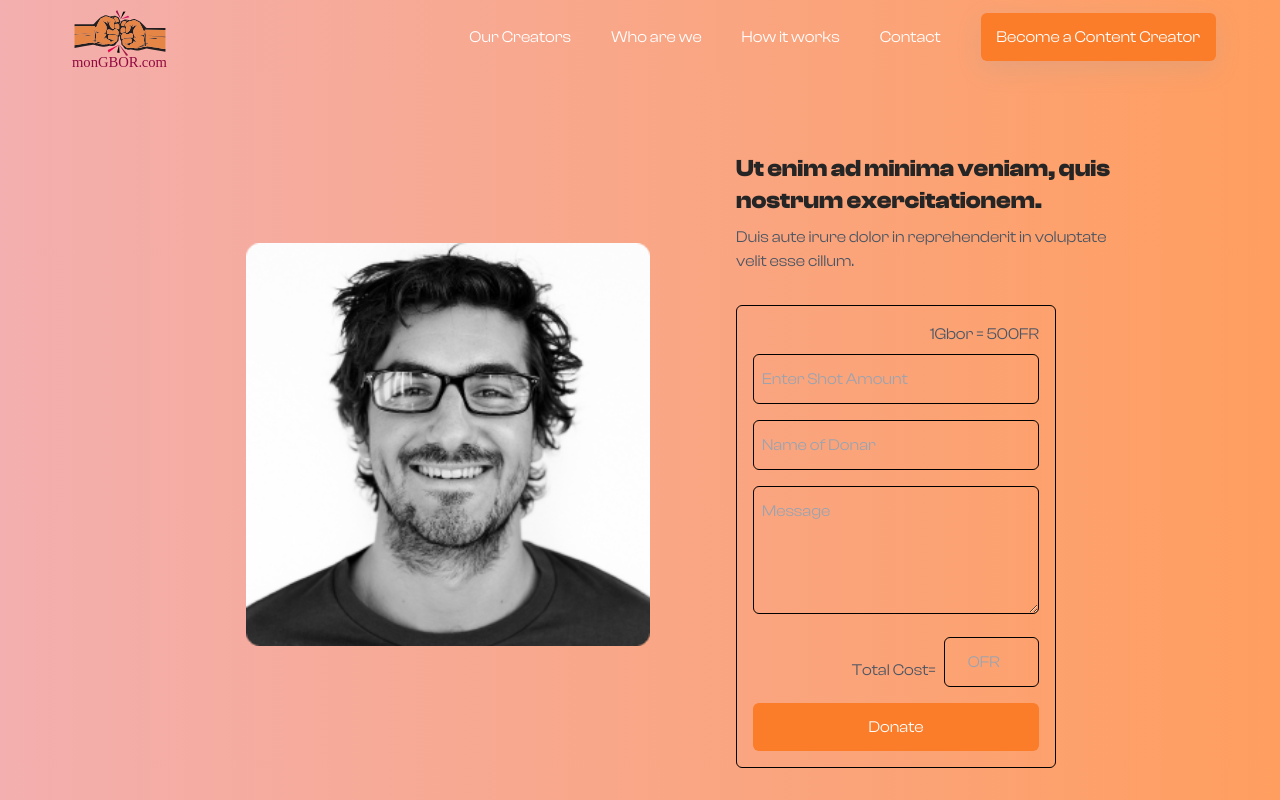
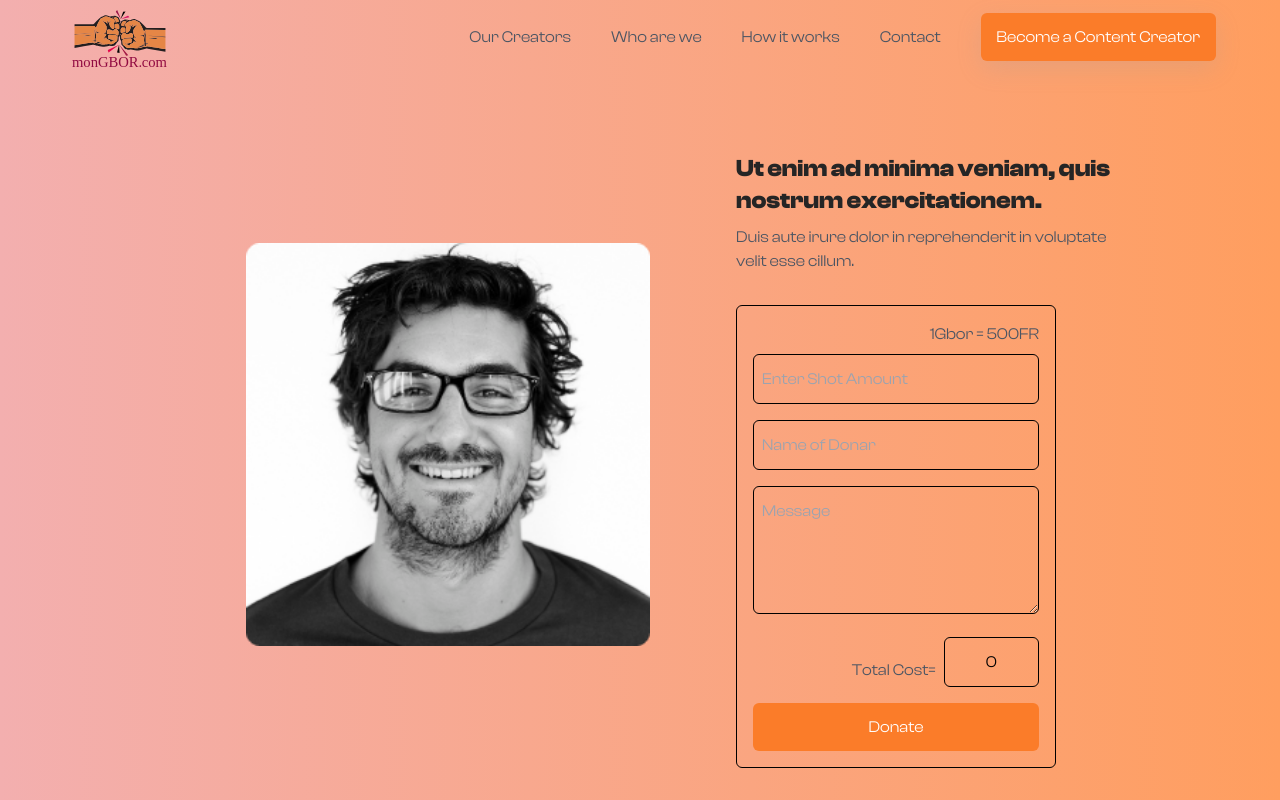
Before and after one commit to bdCalling-Sdt-hub/gbor-frontend, a React (Vite) app: page /our-creators/1 in a window 1280 px wide. Shown: the top 800 px of the page. Built offline with nearby package versions, Linux system fonts and the light colour scheme.

Commit message:
refector:

```diff
--- a/src/Components/Common/CreatorCard/CreatorCard.jsx
+++ b/src/Components/Common/CreatorCard/CreatorCard.jsx
@@ -1,6 +1,5 @@
 import React from "react";
-import { FaFacebookF, FaInstagram, FaTwitter } from "react-icons/fa";
-import { GrLinkedinOption } from "react-icons/gr";
+import { FaFacebookF, FaInstagram, FaTiktok, FaYoutube } from "react-icons/fa";
 import { useNavigate } from "react-router-dom";
 import img from "../../../Images/creator.png";
 import "./creatorCard.css";
@@ -23,18 +22,26 @@ const CreatorCard = ({ data }) => {
           />
         </div>
         <div className="flex gap-2 icons">
+          <a href="https://www.youtube.com/" target="_blank">
             <div className="bg-white p-2 w-10 h-10 flex justify-center items-center rounded-md cursor-pointer">
-            <GrLinkedinOption fontSize={28} color="#0a66c2" />
+              <FaYoutube fontSize={28} color="#ff0000" />
             </div>
+          </a>
+          <a href="https://www.instagram.com/" target="_blank">
             <div className="bg-white p-2 w-10 h-10 flex justify-center items-center rounded-md cursor-pointer">
               <FaInstagram fontSize={28} color="#ff3725" />
             </div>
-          <div className="bg-white p-2 w-10 h-10 flex justify-center items-center rounded-md cursor-pointer">
-            <FaTwitter fontSize={28} color="#1da1f2" />
+          </a>
+          <a href="https://www.tiktok.com/" target="_blank">
+            <div className="bg-black p-2 w-10 h-10 flex justify-center items-center rounded-md cursor-pointer">
+              <FaTiktok fontSize={28} color="#fff" />
             </div>
+          </a>
+          <a href="https://www.facebook.com/" target="_blank">
             <div className="bg-white p-2 w-10 h-10 flex justify-center items-center rounded-md cursor-pointer">
               <FaFacebookF fontSize={28} color="#1877f2" />
             </div>
+          </a>
         </div>
       </div>
       <div className="my-5">
--- a/src/Pages/OurCreatorsDetails/OurCreatorsDetails.jsx
+++ b/src/Pages/OurCreatorsDetails/OurCreatorsDetails.jsx
@@ -10,6 +10,7 @@ const OurCreatorsDetails = () => {
   const { id } = useParams();
   const [data, setData] = useState([]);
   const [paymentData, setPaymentData] = useState({});
+  const [totalCost, setTotalCost] = useState(null);
 
   useEffect(() => {
     fetch("../fakeDB.json")
@@ -28,14 +29,31 @@ const OurCreatorsDetails = () => {
     setPaymentData(newData);
   };
 
+  //total cost calculate
+  useEffect(() => {
+    if (!isNaN(paymentData.amount)) {
+      const totalAmount = parseInt(paymentData.amount) * 500;
+      setTotalCost(totalAmount);
+    } else {
+      setTotalCost(null);
+    }
+  }, [paymentData.amount]);
+
   const handlePayment = (e) => {
     e.preventDefault();
 
-    console.log(paymentData.amount);
+    const value = {
+      amount: totalCost,
+      donarName: paymentData.donarName,
+      message: paymentData.message,
+    };
+
+    console.log(value);
+
     if (
-      paymentData.amount !== undefined &&
-      paymentData.donarName !== undefined &&
-      paymentData.message !== undefined
+      value.amount !== null &&
+      value.donarName !== undefined &&
+      value.message !== undefined
     ) {
       sendPaymentInfos(
         new Date().getTime(),
@@ -87,20 +105,20 @@ const OurCreatorsDetails = () => {
               <form onSubmit={handlePayment}>
                 <input
                   type="number"
-                  className="border border-black outline-none mb-4 bg-transparent rounded-md p-3 px-2 w-full"
+                  className="border border-black outline-none mb-4 bg-transparent rounded-md p-3 px-2 w-full focus:border focus:border-red-500"
                   placeholder="Enter Shot Amount"
                   name="amount"
                   onChange={getInputValue}
                 />
                 <input
                   type="text"
-                  className="border border-black outline-none mb-4 bg-transparent rounded-md p-3 px-2 w-full"
+                  className="border border-black outline-none mb-4 bg-transparent rounded-md p-3 px-2 w-full focus:border focus:border-red-500"
                   placeholder="Name of Donar"
                   name="donarName"
                   onChange={getInputValue}
                 />
                 <textarea
-                  className="border border-black outline-none mb-4 bg-transparent rounded-md p-3 px-2 w-full h-32"
+                  className="border border-black outline-none mb-4 bg-transparent rounded-md p-3 px-2 w-full h-32 focus:border focus:border-red-500"
                   placeholder="Message"
                   name="message"
                   onChange={getInputValue}
@@ -110,11 +128,10 @@ const OurCreatorsDetails = () => {
                     Total Cost=
                   </label>
                   <input
-                    type="number"
-                    className="border border-black outline-none mb-4 bg-transparent rounded-md p-3 px-2 w-2/6 text-center"
-                    placeholder="OFR"
+                    className="border border-black outline-none mb-4 bg-transparent rounded-md p-3 px-2 w-2/6 text-center cursor-not-allowed"
+                    readOnly
+                    value={totalCost || 0}
                     name="totalCost"
-                    onChange={getInputValue}
                   />
                 </div>
                 <button
--- /dev/null
+++ b/src/Shared/Navbar/Navbar.css
@@ -0,0 +1,27 @@
+.link-nav {
+  position: relative;
+  color: #4b5563;
+}
+
+.link-nav::before {
+  content: "";
+  position: absolute;
+  left: 0;
+  bottom: 0;
+  border: 1px solid;
+  border-image: linear-gradient(#fb7c29, #ef4444);
+  border-image-slice: 1;
+  width: 0;
+  transition: 0.3s;
+  visibility: hidden;
+}
+
+.link-nav:hover.link-nav::before {
+  width: 100%;
+  visibility: visible;
+}
+.link-nav:hover {
+  color: #ef4444;
+  transition: 0.2s;
+  transition-delay: 0.1s;
+}
--- a/src/Shared/Navbar/Navbar.jsx
+++ b/src/Shared/Navbar/Navbar.jsx
@@ -5,6 +5,7 @@ import { FiSearch } from "react-icons/fi";
 import { HiOutlineMenuAlt1 } from "react-icons/hi";
 import { Link, useLocation, useNavigate } from "react-router-dom";
 import logo from "../../Images/client-logo.svg";
+import "./Navbar.css";
 
 const Navbar = () => {
   const navigate = useNavigate();
@@ -44,29 +45,21 @@ const Navbar = () => {
       </div>
 
       <ul
-        className={` space-y-5 lg:space-y-0 lg:flex gap-10 text-white items-center bg-[#fda16e] lg:bg-transparent p-4 lg:p-0 absolute lg:static duration-500 h-screen lg:h-auto ${
+        className={` space-y-5 lg:space-y-0 lg:flex gap-10  items-center bg-[#fda16e] lg:bg-transparent p-4 lg:p-0 absolute lg:static duration-500 h-screen lg:h-auto ${
           open ? "left-0 top-0" : "-left-96 top-0"
         }`}
       >
-        <li>
-          <Link active to="/our-creators" className="">
-            Our Creators
-          </Link>
+        <li className="link-nav">
+          <Link to="/our-creators">Our Creators</Link>
         </li>
-        <li>
-          <Link to="/who-we-are" className="">
-            Who are we
-          </Link>
+        <li className="link-nav">
+          <Link to="/who-we-are">Who are we</Link>
         </li>
-        <li>
-          <Link to="/how-it-work" className="">
-            How it works
-          </Link>
+        <li className="link-nav">
+          <Link to="/how-it-work">How it works</Link>
         </li>
-        <li>
-          <Link to="/contact" className="">
-            Contact
-          </Link>
+        <li className="link-nav">
+          <Link to="/contact">Contact</Link>
         </li>
 
         {location?.pathname === "/" && (
@@ -74,15 +67,15 @@ const Navbar = () => {
             <div className="border border-[#6e7174] flex items-center rounded-md ">
               <input
                 type="text"
-                className="border-0 outline-none bg-transparent p-3 px-2 w-4/6"
+                className=" outline-none bg-transparent p-3 px-2 w-5/6"
                 onBlur={(e) => setSearchData(e.target.value)}
-                placeholder="Search your favourite creator"
+                placeholder="Search creator"
                 name=""
                 id=""
               />
               <button
                 style={{ marginLeft: "auto" }}
-                className="pr-2 hover:scale-125 transition"
+                className="pr-2  hover:scale-125 transition"
                 onClick={handleSearch}
               >
                 <FiSearch style={{ fontSize: "20px", color: "#4B5563" }} />
--- a/src/index.css
+++ b/src/index.css
@@ -13,7 +13,7 @@
 
 body {
   /* width: 100%;
-  background: url("./Images/Noise.png"), linear-gradient(#f17373, #f9b28e);
+  background: url("./Images/Noise.png"), linear-gradient(#f17373, #f9b28e) !important;
   overflow: auto;
   background-repeat: no-repeat;
   background-position: center; */
--- a/src/main.jsx
+++ b/src/main.jsx
@@ -1,6 +1,6 @@
 import i18next from "i18next";
 import React from "react";
-import ReactDOM from "react-dom";
+import ReactDOM from "react-dom/client";
 import { I18nextProvider } from "react-i18next";
 import { Provider } from "react-redux";
 import App from "./App.jsx";
```
Lines whose indentation alone changed are shown as unchanged.
